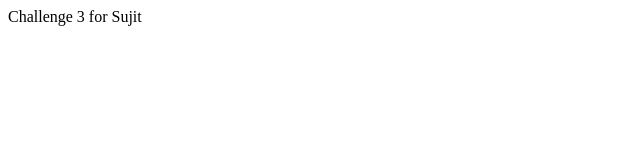
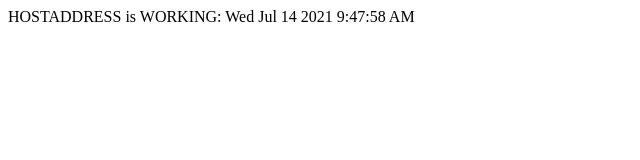
Before and after one commit to sujitpjpt/Ansible-Test, a plain HTML site: page index.html in a window 1280 px wide. Shown: the whole page, without its empty margins (0-640 px from the left). Drawn offline with Linux system fonts and the light colour scheme.

Commit message:
new index file

```diff
--- a/index.html
+++ b/index.html
@@ -1 +1,13 @@
-<html>Challenge 3 for Sujit</html>
+<!doctype html>
+
+<html lang="en">
+	<body>
+		<div id="time">HOSTADDRESS is WORKING</div>
+	</body>
+	<script>
+		var date = new Date();
+		var n = date.toDateString();
+		var time = date.toLocaleTimeString();
+		document.getElementById('time').innerHTML += ': ' + n + ' ' + time;
+	</script>
+</html>
```
